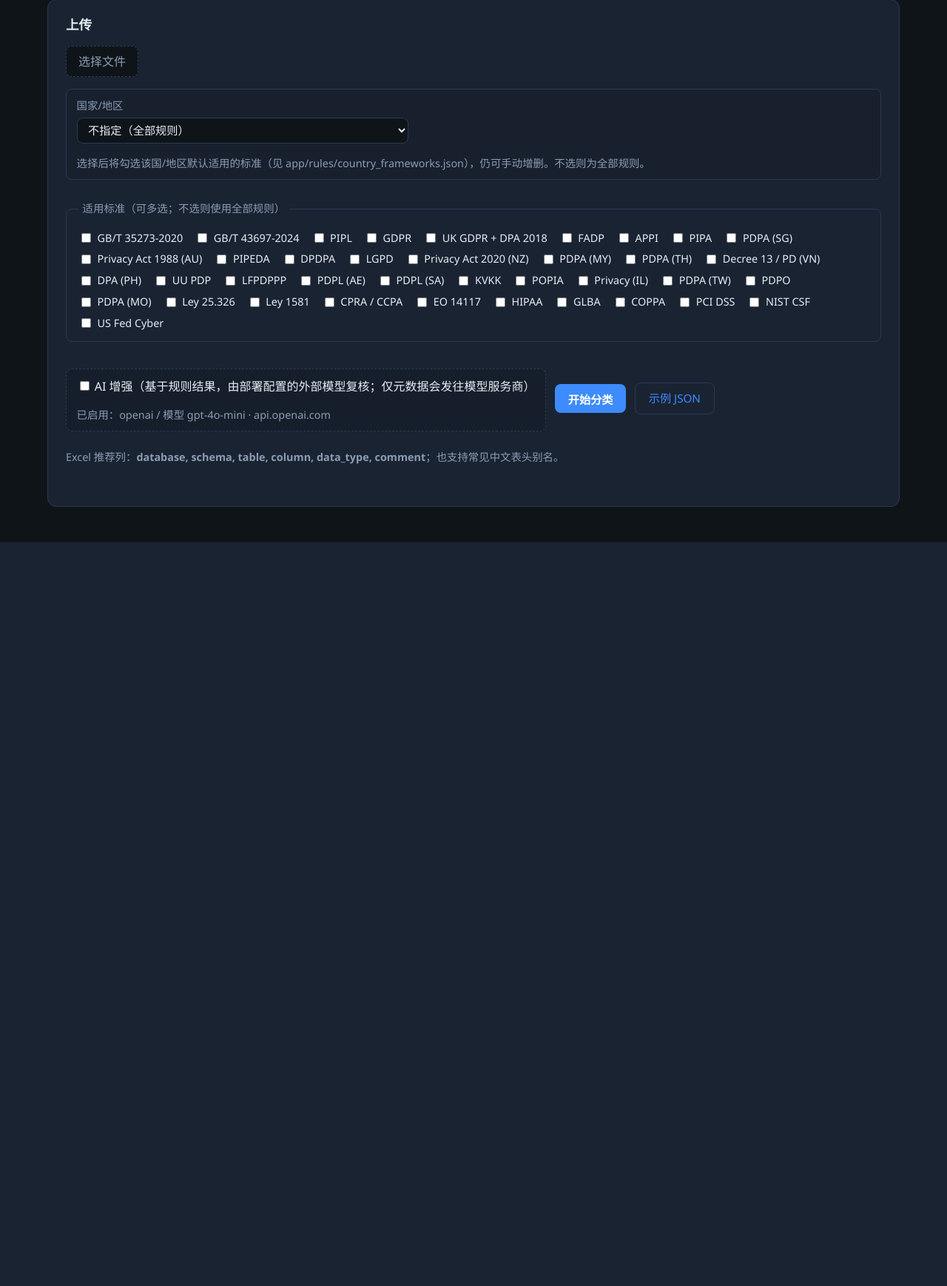
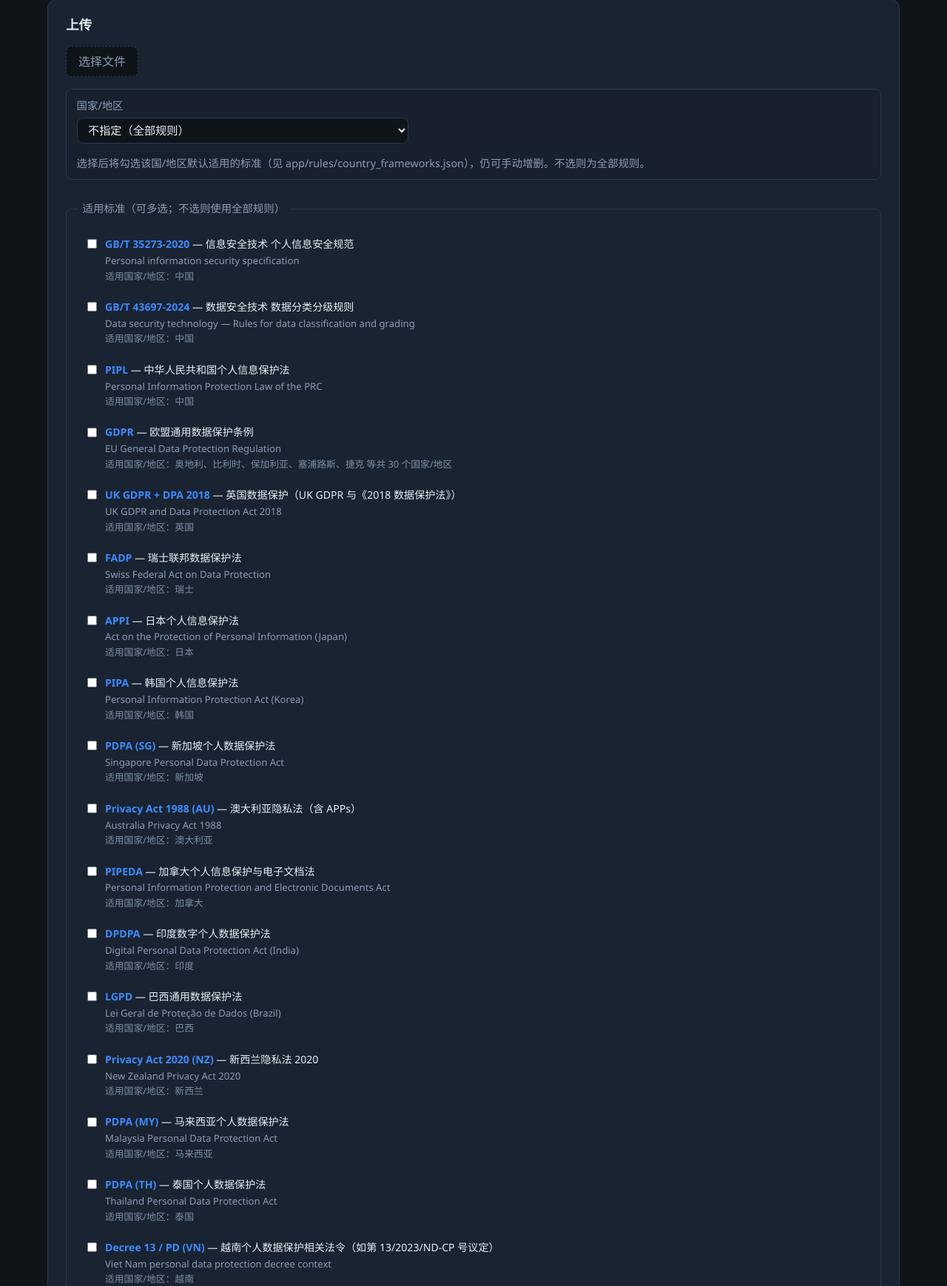
Before and after one commit to DanderlionJer/data-classifier-web, a FastAPI app: page / in a window 1280 px wide. Shown: the part 195-1933 px from the top of the page at 74% size. Before the commit the page ends 928 px from the top, so only its background shows below. Run offline with FastAPI, Linux system fonts and the light colour scheme.

Commit message:
fix: sync country default frameworks after standards load; enrich standard labels
- Call applyCountryToStandards after rendering checkboxes and after countries load
- API: associated_country_labels_zh and associated_countries_summary_zh per standard
- UI: show code, Chinese/English titles, and country applicability summary

Made-with: Cursor

```diff
--- a/app/frameworks.py
+++ b/app/frameworks.py
@@ -555,9 +555,23 @@ def applied_frameworks_label(selected: frozenset[str] | None) -> list[str]:
     return sorted(selected)
 
 
+def _summarize_country_labels_zh(labels: list[str], *, head: int = 5) -> str:
+    """Short line for UI: list few names then total count."""
+    if not labels:
+        return "未列入国家默认值（可按需手动勾选）"
+    if len(labels) <= head:
+        return "、".join(labels)
+    return "、".join(labels[:head]) + f" 等共 {len(labels)} 个国家/地区"
+
+
 def list_standards_for_api() -> list[dict[str, Any]]:
-    """Return registry for GET /api/standards; adds ``associated_country_ids`` per standard."""
+    """Return registry for GET /api/standards; adds country linkage fields per standard."""
     rows, _ = _load_country_tables()
+    country_label_zh: dict[str, str] = {}
+    for row in rows:
+        cid = row["id"]
+        lab = (row.get("label_zh") or "").strip()
+        country_label_zh[cid] = lab or cid
     fw_to_countries: dict[str, list[str]] = {}
     for row in rows:
         cid = row["id"]
@@ -568,6 +582,10 @@ def list_standards_for_api() -> list[dict[str, Any]]:
     out: list[dict[str, Any]] = []
     for s in STANDARDS_REGISTRY:
         d = dict(s)
-        d["associated_country_ids"] = fw_to_countries.get(s["id"], [])
+        assoc = fw_to_countries.get(s["id"], [])
+        d["associated_country_ids"] = assoc
+        labels_zh = [country_label_zh.get(x, x) for x in assoc]
+        d["associated_country_labels_zh"] = labels_zh
+        d["associated_countries_summary_zh"] = _summarize_country_labels_zh(labels_zh)
         out.append(d)
     return out
--- a/static/style.css
+++ b/static/style.css
@@ -191,15 +191,45 @@ body {
   color: var(--muted);
 }
 .standards-fieldset .chk {
-  display: inline-flex;
-  align-items: center;
-  gap: 0.35rem;
-  margin-right: 1rem;
-  margin-top: 0.35rem;
-  font-size: 0.9rem;
+  display: flex;
+  align-items: flex-start;
+  gap: 0.5rem;
+  margin: 0.5rem 0 0;
+  padding: 0.45rem 0.5rem;
+  border-radius: 6px;
+  font-size: 0.88rem;
   cursor: pointer;
+  width: 100%;
+  box-sizing: border-box;
 }
-.standards-fieldset input { cursor: pointer; }
+.standards-fieldset .chk:hover {
+  background: rgba(61, 139, 253, 0.06);
+}
+.standards-fieldset .standard-body {
+  display: flex;
+  flex-direction: column;
+  gap: 0.2rem;
+  min-width: 0;
+  flex: 1;
+  line-height: 1.4;
+}
+.standards-fieldset .standard-line1 strong {
+  color: var(--accent);
+  font-weight: 600;
+}
+.standards-fieldset .standard-line-en {
+  font-size: 0.82rem;
+  color: var(--muted);
+}
+.standards-fieldset .standard-line-meta {
+  font-size: 0.8rem;
+  color: #7a8fa3;
+}
+.standards-fieldset input {
+  cursor: pointer;
+  margin-top: 0.2rem;
+  flex-shrink: 0;
+}
 
 
 .ai-enhance-wrap {
```
Also changed, not shown: templates/index.html (+49 -7 lines).
